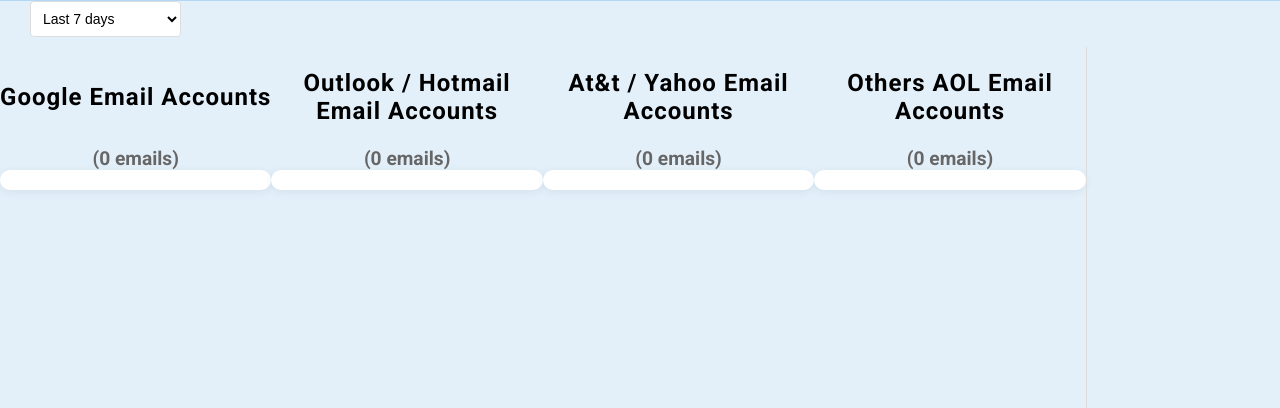
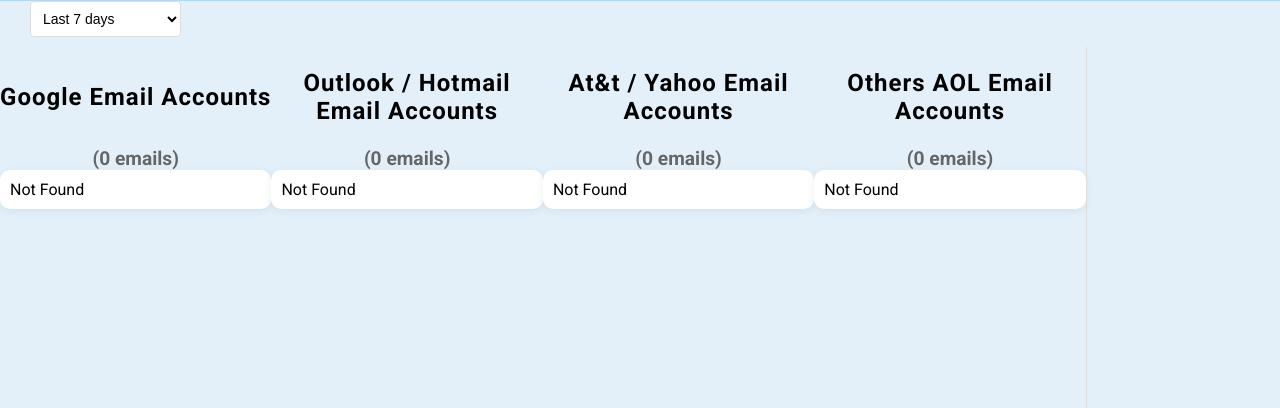
Before and after one commit to Jelly-Fish119/email-delivery-checker, a Django app: page / in a window 1280 px wide. Shown: the part 357-765 px from the top of the page. Run offline with Django 5.2, Linux system fonts and the light colour scheme; the visitor is signed in with stand-in values (Sample User, id 1); data that the repository does not hold is empty; parts of the project's set-up code (start-up, migrations or seed data) failed here and were passed over.

Commit message:
updated index.html to show not found

```diff
--- a/templates/dashboard/index.html
+++ b/templates/dashboard/index.html
@@ -61,6 +61,7 @@
 
         <div class="mail-list-content" id="email-list-gmail">
             <!-- Email data will be loaded here -->
+             Not Found
         </div>
     </div>
     <div class="mail-list">
@@ -68,6 +69,7 @@
         <div class="list-title-number" id="outlookCount"></div>
         <div class="mail-list-content" id="email-list-outlook">
             <!-- Email data will be loaded here -->
+             Not Found
         </div>
     </div>
     <div class="mail-list">
@@ -75,6 +77,7 @@
         <div class="list-title-number" id="yahooCount"></div>
         <div class="mail-list-content" id="email-list-yahoo">
             <!-- Email data will be loaded here -->
+             Not Found
         </div>
     </div>
     <div class="mail-list">
@@ -82,6 +85,7 @@
         <div class="list-title-number" id="othersCount"></div>
         <div class="mail-list-content" id="email-list-aol">
             <!-- Email data will be loaded here -->
+             Not Found
         </div>
     </div>
     <div class="email-details" id="email-details">
@@ -132,6 +136,11 @@
 
 function drawGmailMail(email) {
     const emailDiv = document.createElement('div');
+    if(email.folder.indexOf('SPAM') > -1) {
+        emailDiv.style.backgroundColor = '#f8d7da';
+    } else {
+        emailDiv.style.backgroundColor = 'white';
+    }
     emailDiv.className = 'email-item';
     emailDiv.innerHTML = `
         <div class="email-icon">
@@ -263,6 +272,21 @@
 
 }
 
+function showNoEmails(numInbox, numSpam) {
+    if(numInbox.gmail == 0 && numSpam.gmail == 0) {
+        document.getElementById('email-list-gmail').innerHTML = 'Not Found';
+    }
+    if(numInbox.outlook == 0 && numSpam.outlook == 0) {
+        document.getElementById('email-list-outlook').innerHTML = 'Not Found';
+    }
+    if(numInbox.yahoo == 0 && numSpam.yahoo == 0) {
+        document.getElementById('email-list-yahoo').innerHTML = 'Not Found';
+    }
+    if(numInbox.aol == 0 && numSpam.aol == 0) {
+        document.getElementById('email-list-aol').innerHTML = 'Not Found';
+    }
+}
+
 function filterEmailsByDate(data, days) {
     if (days === 'all') return data;
 
@@ -302,6 +326,7 @@
         updateDashboardCounts(filteredData);
         updateEmailList(filteredData);
         showNumberEmails(data);
+        showNoEmails(data.num_inbox, data.num_spam);
         lastUpdateTime = new Date();
 
     })
```
